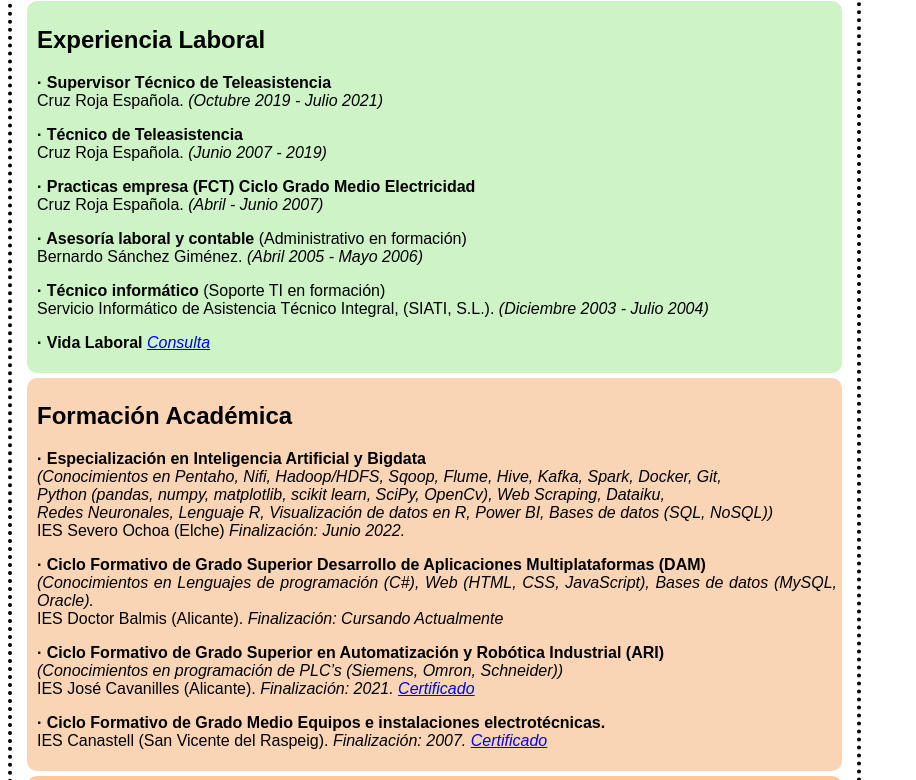
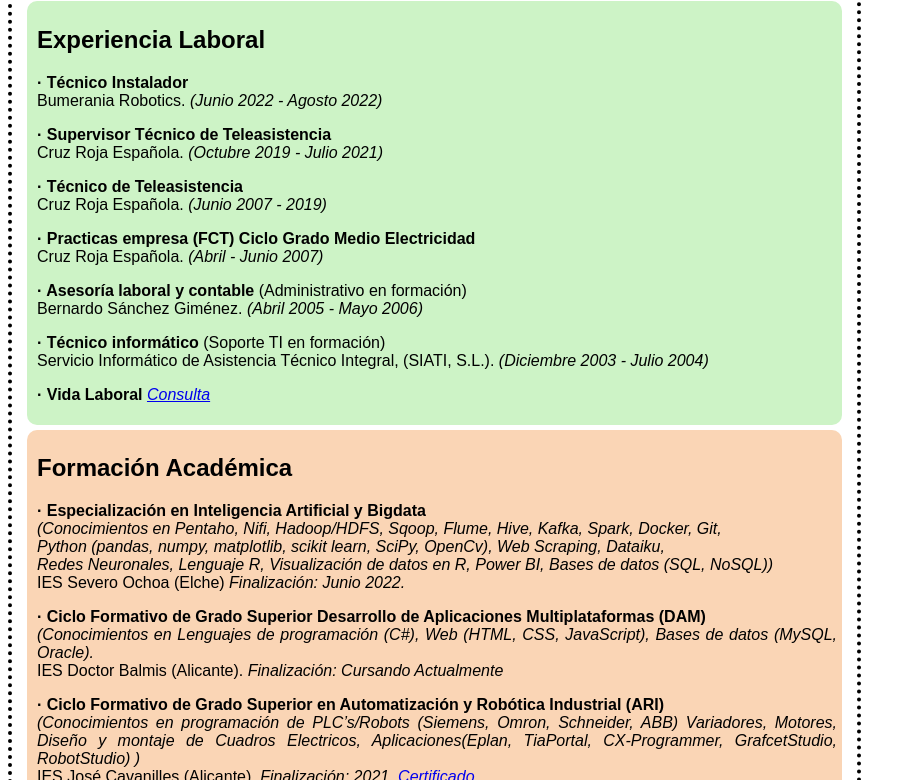
Before and after one commit to Zurichk/zurichk.github.io, a plain HTML site: page index.html in a window 1280 px wide. Shown: the part 391-1171 px from the top of the page, without its empty margins (0-916 px from the left). Drawn offline with Linux system fonts and the light colour scheme.

Commit message:
Bumerania

```diff
--- a/index.html
+++ b/index.html
@@ -32,6 +32,8 @@
             </div>
             <div class="Experiencia">
                 <h2>Experiencia Laboral</h2>
+				<p><b>· Técnico Instalador</b><br>
+                    Bumerania Robotics. <i>(Junio 2022 - Agosto 2022)</i></p>
                 <p><b>· Supervisor Técnico de Teleasistencia</b><br>
                     Cruz Roja Española. <i>(Octubre 2019 - Julio 2021)</i></p>
                 <p><b>· Técnico de Teleasistencia</b><br>
@@ -64,7 +66,12 @@
                     IES Doctor Balmis (Alicante). <i>Finalización: Cursando Actualmente</i>
                 </p>
                 <p><b>· Ciclo Formativo de Grado Superior en Automatización y Robótica Industrial (ARI)</b><br>
-                    <i>(Conocimientos en programación de PLC’s (Siemens, Omron, Schneider))</i><br>
+                    <i>(Conocimientos en programación de PLC’s/Robots (Siemens, Omron, Schneider, ABB) Variadores,
+                        Motores,
+                        Diseño y
+                        montaje de Cuadros Electricos,
+                        Aplicaciones(Eplan, TiaPortal, CX-Programmer, GrafcetStudio, RobotStudio)
+                        )</i><br>
                     IES José Cavanilles (Alicante). <i>Finalización: 2021.</i> <i><a href="titulos/Reglada/Robotica.jpg"
                             target="_blank" rel="aws">Certificado</a></i>
                 </p>
```
